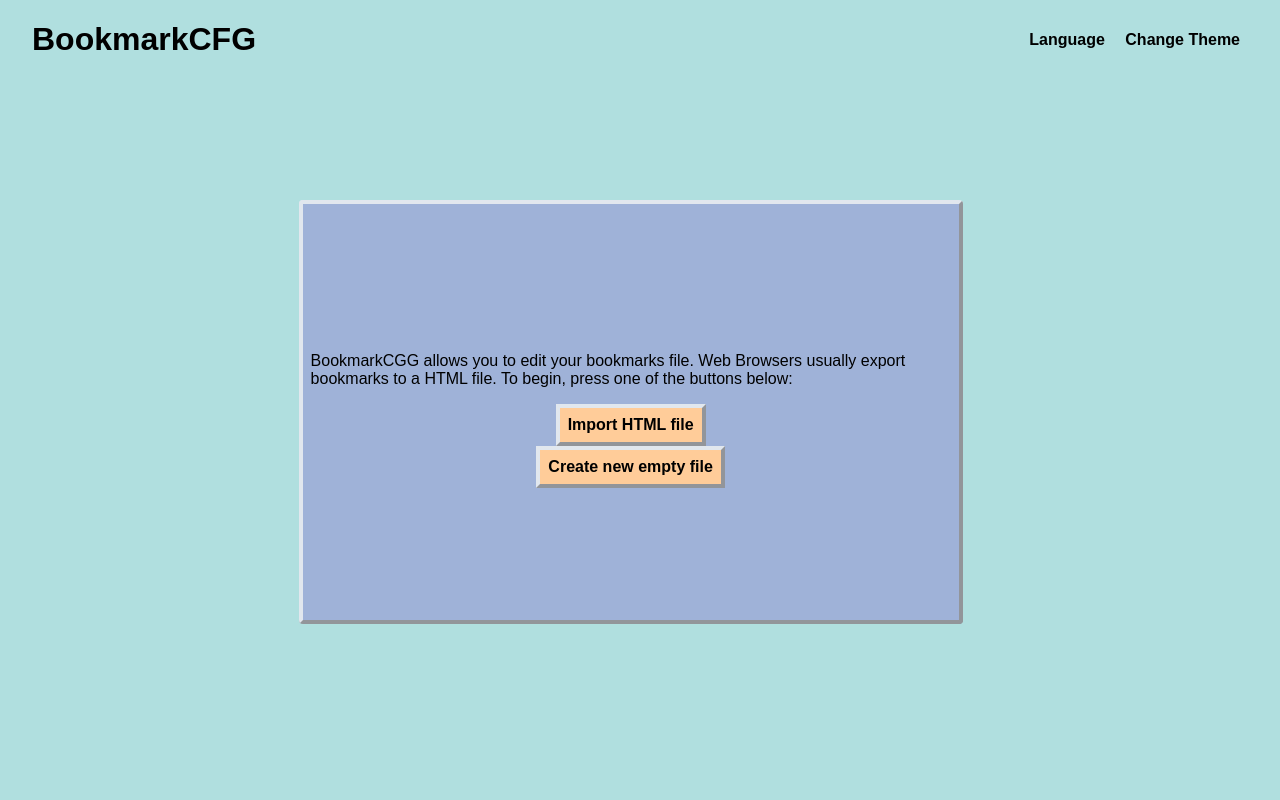
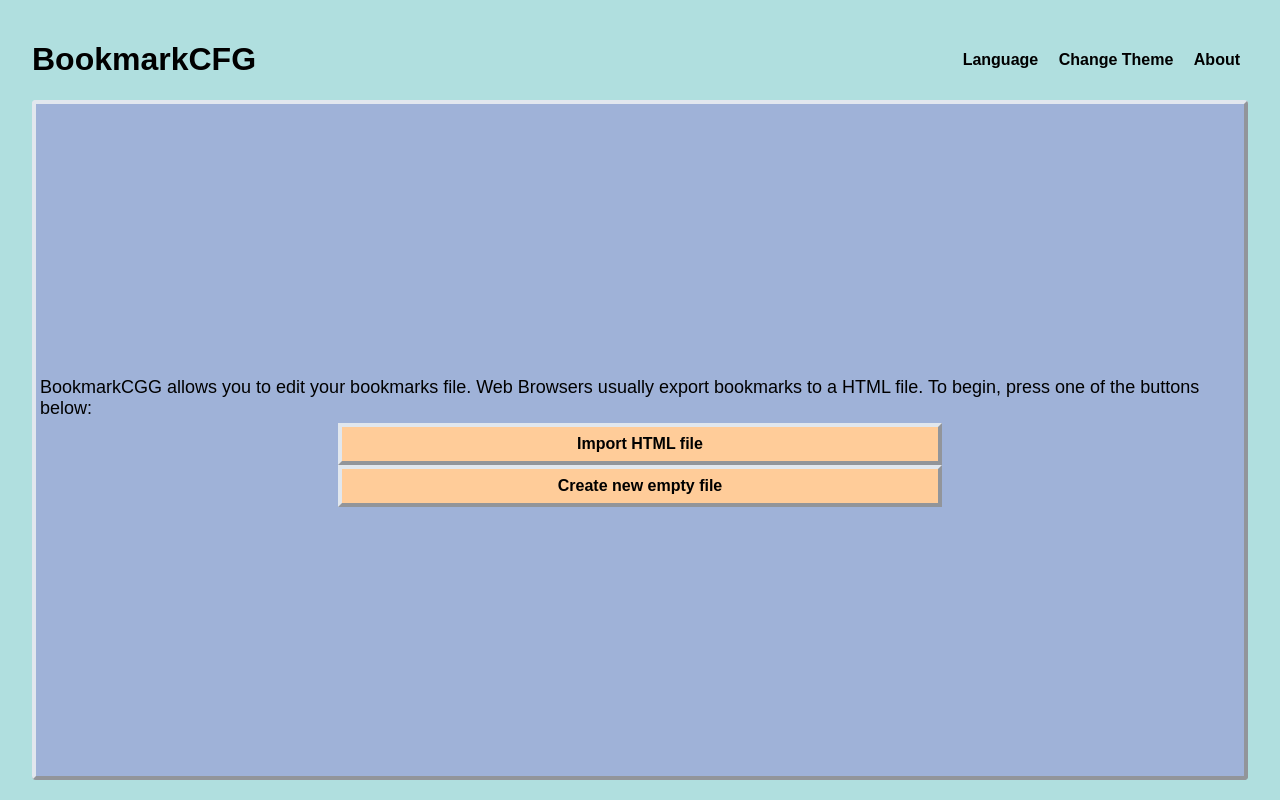
Before and after one commit to stabod/BookmarkCFG, a SvelteKit app: page / in a window 1280 px wide. Built offline with nearby package versions, Linux system fonts and the light colour scheme.

Commit message:
Style changes

```diff
--- /dev/null
+++ b/src/lib/components/AboutPopup.svelte
@@ -0,0 +1,41 @@
+<script>
+    import { getContext } from "svelte";
+    let dialog;
+    let isOpen = $state(false);
+    const locale = getContext("locale");
+
+    $effect(() => {
+        if (isOpen) {
+            dialog?.showModal();
+        } else {
+            dialog?.close();
+        }
+    });
+</script>
+
+<button
+    class="hidden-button"
+    onclick={() => {
+        isOpen = true;
+    }}
+>
+    {locale.ui?.about.about_button}</button
+>
+<dialog
+    bind:this={dialog}
+    onclose={() => {
+        isOpen = false;
+    }}
+>
+    <div>
+        {locale.ui?.about.about_text}
+        <a href="https://www.gnu.org/licenses/agpl-3.0.en.html"
+            >{locale.ui?.about.gnu_href_text}.</a
+        >
+    </div>
+    <button
+        onclick={() => {
+            isOpen = false;
+        }}>{locale.ui?.generic.close}</button
+    >
+</dialog>
--- a/src/lib/components/BookmarkNode.svelte
+++ b/src/lib/components/BookmarkNode.svelte
@@ -34,13 +34,13 @@
     <ul class="node-list">
         {#each folderOnly ? parent.children.filter( (x) => x.isFolder(), ) : parent.children as child}
             <li class="node-item">
-                <BookmarkNode node={child} {folderOnly} />
+                <BookmarkNode node={child} />
             </li>
         {/each}
     </ul>
 {/snippet}
 
-<div draggable="true">
+<div>
     <button
         class={selection.isSelected(node)
             ? "bookmark-btn selected"
--- a/src/lib/components/ReparentPopup.svelte
+++ b/src/lib/components/ReparentPopup.svelte
@@ -70,22 +70,6 @@
 </dialog>
 
 <style>
-    dialog {
-        background-color: var(--surface-color);
-        border: 4px outset var(--border-color);
-        border-radius: 8px;
-        padding: 1.5rem;
-        box-shadow: 0 10px 25px rgba(0, 0, 0, 0.2);
-        margin: auto;
-        max-width: 90vw;
-        max-height: 90vh;
-    }
-
-    dialog::backdrop {
-        background: rgba(0, 0, 0, 0.5);
-        backdrop-filter: blur(2px);
-    }
-
     .dialog-holder {
         display: flex;
         flex-direction: row;
--- a/src/lib/i18n/UI/_base.json
+++ b/src/lib/i18n/UI/_base.json
@@ -6,6 +6,11 @@
         "folder_plural": "",
         "confirm": "",
         "close": ""
+    },
+    "about": {
+        "about_button": "",
+        "about_text": "",
+        "gnu_href_text": ""
     },
     "top": {
         "help_button": "",
--- a/src/lib/i18n/UI/bg_BG.json
+++ b/src/lib/i18n/UI/bg_BG.json
@@ -6,6 +6,11 @@
         "folder_plural": "папки",
         "confirm": "Потвърждаване",
         "close": "Затвори"
+    },
+    "about": {
+        "about_button": "Информация",
+        "about_text": "BookmarkCGG е уеб приложение създадено със Svelte 5 и разпространенто под AGPLv3 лиценза. Повече за лиценза може да се прочене на ",
+        "gnu_href_text": "уеб сайта на GNU проекта"
     },
     "top": {
         "help_button": "Помощ",
--- a/src/lib/i18n/UI/en_US.json
+++ b/src/lib/i18n/UI/en_US.json
@@ -6,6 +6,11 @@
         "folder_plural": "folders",
         "confirm": "Confirm",
         "close": "Close"
+    },
+    "about": {
+        "about_button": "About",
+        "about_text": "BookmarkCFG is a web application made with Svelte 5 and licensed under the AGPLv3. Read more about the license at",
+        "gnu_href_text": "the GNU project's website"
     },
     "top": {
         "help_button": "Help",
--- a/src/lib/style.css
+++ b/src/lib/style.css
@@ -63,6 +63,23 @@ input[type="number"] {
     border-style: inset;
 }
 
+dialog {
+    background-color: var(--surface-color);
+    border: 4px outset var(--border-color);
+    border-radius: 8px;
+    padding: 1.5rem;
+    box-shadow: 0 10px 25px rgba(0, 0, 0, 0.2);
+
+    margin: auto;
+    max-width: 90vw;
+    max-height: 90vh;
+}
+
+dialog::backdrop {
+    background: rgba(0, 0, 0, 0.5);
+    backdrop-filter: blur(2px);
+}
+
 .bookmark-icon {
     height: 16px;
     width: 16px;
--- /dev/null
+++ b/src/routes/+layout.js
@@ -0,0 +1 @@
+export const prerender = true;
--- a/src/routes/+page.svelte
+++ b/src/routes/+page.svelte
@@ -5,6 +5,7 @@
     import Workspace from "#lib/components/Workspace.svelte";
     import HelpPopup from "#lib/components/HelpPopup.svelte";
     import LanguageChange from "#lib/components/LanguageChange.svelte";
+    import AboutPopup from "#lib/components/AboutPopup.svelte";
     import { BookmarkData } from "#lib/bookmark-data.svelte.js";
     import { Selection } from "#lib/selection.svelte.js";
     import { Locale } from "#lib/locale.svelte";
@@ -55,6 +56,7 @@
             <button class="hidden-button" onclick={changeTheme}
                 >{locale.ui?.top.change_theme_button}</button
             >
+            <AboutPopup />
         </div>
     </div>
     {#if errorMsg}
@@ -63,9 +65,12 @@
 
     {#if !bookmarkData.isLoaded()}
         <div class="upload-holder">
-            <p>{locale.ui?.top.welcome_text}</p>
+            <p class="welcome-text">{locale.ui?.top.welcome_text}</p>
+            <div class="upload-button-holder">
                 <label class="upload-label" for="HTML-file-upload-input">
-                <span>{locale.ui?.top.import_html_button}</span>
+                    <div style="text-align: center;">
+                        {locale.ui?.top.import_html_button}
+                    </div>
                     <input
                         class="visually-hidden"
                         id="HTML-file-upload-input"
@@ -77,6 +82,7 @@
                 <button onclick={() => bookmarkData.newTree()}
                     >{locale.ui?.top.create_new_file_button}</button
                 >
+            </div>
         </div>
     {:else}
         <Workspace />
@@ -90,17 +96,18 @@
         color: var(--text-color);
         margin: 0;
         padding: 0;
-        width: 100vw;
+        width: 100dvw;
         height: 100dvh;
-        overflow: hidden;
         display: flex;
         justify-content: center;
+        align-items: center;
     }
 
     .main-container {
         display: flex;
         flex-direction: column;
-        height: 97.5%;
+        margin: 16px;
+        height: 95%;
         width: 95%;
     }
 
@@ -117,18 +124,25 @@
     }
 
     .upload-holder {
+        flex: 1;
         background: var(--surface-color);
         display: flex;
         flex-direction: column;
         justify-content: center;
         align-items: center;
-        padding: 8px 8px;
         border: 4px outset var(--border-color);
         border-radius: 4px;
-        position: absolute;
-        top: 25%;
-        left: 23.33%;
-        height: 50%;
+    }
+
+    .welcome-text {
+        margin: 4px;
+        font-size: large;
+    }
+
+    .upload-button-holder {
+        display: flex;
+        flex-direction: column;
+        justify-content: center;
         width: 50%;
     }
 
@@ -139,10 +153,4 @@
     .upload-label:active {
         border-style: inset;
     }
-
-    @media (max-width: 768px) {
-        .upload-holder {
-            width: 80%;
-        }
-    }
 </style>
--- a/vite.config.js
+++ b/vite.config.js
@@ -1,50 +1,53 @@
-import { defineConfig } from 'vitest/config';
-import { playwright } from '@vitest/browser-playwright';
-import adapter from '@sveltejs/adapter-static';
-import { sveltekit } from '@sveltejs/kit/vite';
+import { defineConfig } from "vitest/config";
+import { playwright } from "@vitest/browser-playwright";
+import adapter from "@sveltejs/adapter-static";
+import { sveltekit } from "@sveltejs/kit/vite";
 
 export default defineConfig({
     plugins: [
         sveltekit({
             compilerOptions: {
                 // Force runes mode for the project, except for libraries. Can be removed in svelte 6.
-				runes: ({ filename }) => filename.split(/[/\\]/).includes('node_modules') ? undefined : true
+                runes: ({ filename }) =>
+                    filename.split(/[/\\]/).includes("node_modules")
+                        ? undefined
+                        : true,
             },
             adapter: adapter({
                 pages: "build",
                 assets: "build",
                 fallback: undefined,
                 precompress: false,
-				strict: true
-			})
-		})
+                strict: true,
+            }),
+        }),
     ],
     test: {
         expect: { requireAssertions: true },
         projects: [
             {
-				extends: './vite.config.js',
+                extends: "./vite.config.js",
                 test: {
-					name: 'client',
+                    name: "client",
                     browser: {
                         enabled: true,
                         provider: playwright(),
-						instances: [{ browser: 'chromium', headless: true }]
+                        instances: [{ browser: "chromium", headless: true }],
                     },
-					include: ['src/**/*.svelte.{test,spec}.{js,ts}'],
-					exclude: ['src/lib/server/**']
-				}
+                    include: ["src/**/*.svelte.{test,spec}.{js,ts}"],
+                    exclude: ["src/lib/server/**"],
+                },
             },
 
             {
-				extends: './vite.config.js',
+                extends: "./vite.config.js",
                 test: {
-					name: 'server',
-					environment: 'node',
-					include: ['src/**/*.{test,spec}.{js,ts}'],
-					exclude: ['src/**/*.svelte.{test,spec}.{js,ts}']
-				}
-			}
-		]
-	}
+                    name: "server",
+                    environment: "node",
+                    include: ["src/**/*.{test,spec}.{js,ts}"],
+                    exclude: ["src/**/*.svelte.{test,spec}.{js,ts}"],
+                },
+            },
+        ],
+    },
 });
```
Also changed, not shown: static/robots.txt. Lines whose indentation alone changed are shown as unchanged.
